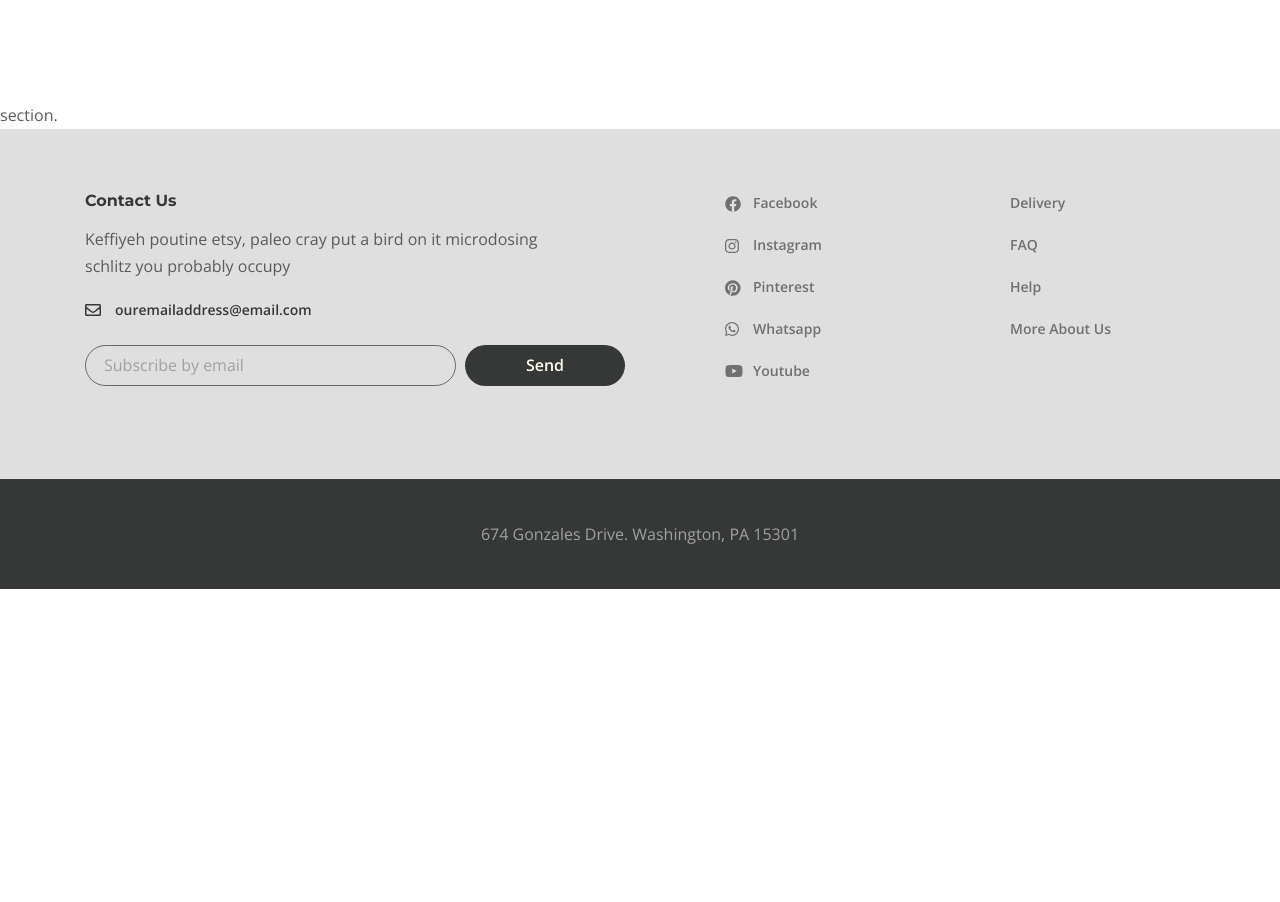
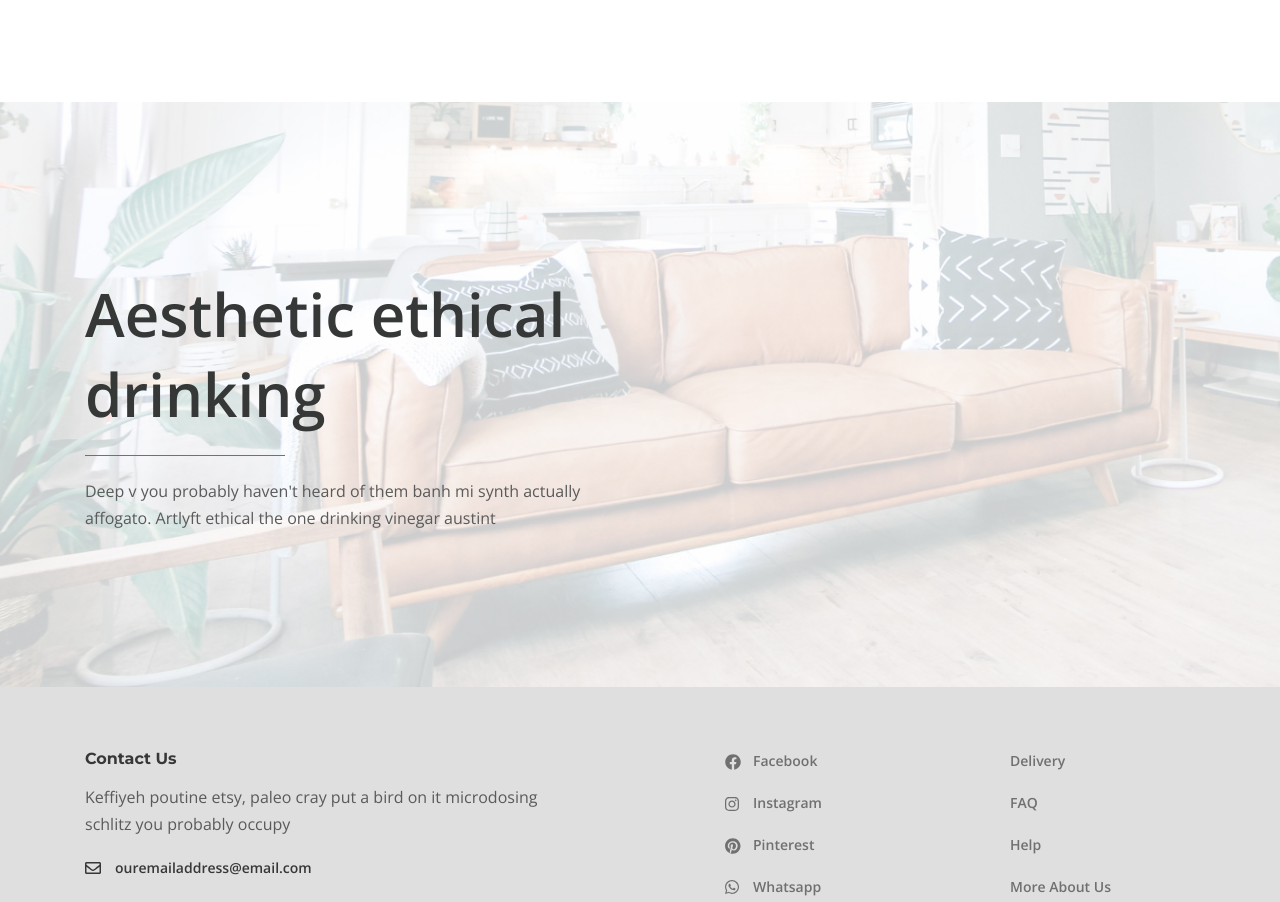
Before and after one commit to zebpaa/desire, a website: page app/index.html in a window 1280 px wide. Shown: the part 1493-2395 px from the top of the page. Before the commit the page ends 2082 px from the top, so only its background shows below. Drawn offline with nearby package versions, Linux system fonts and the light colour scheme.

Commit message:
finished the decor section

```diff
--- a/app/index.html
+++ b/app/index.html
@@ -130,7 +130,11 @@
             </p>
             <div class="collection">
               <a class="collection__item" href="#">
-                <img class="collection__images" src="images/content/collection-1.jpg" alt="" />
+                <img
+                  class="collection__images"
+                  src="images/content/collection-1.jpg"
+                  alt=""
+                />
                 <div class="collection__info">
                   <h6 class="collection__info-title">
                     Truffaut literally trust
@@ -141,7 +145,11 @@
                 </div>
               </a>
               <a class="collection__item" href="#">
-                <img class="collection__images" src="images/content/collection-2.jpg" alt="" />
+                <img
+                  class="collection__images"
+                  src="images/content/collection-2.jpg"
+                  alt=""
+                />
                 <div class="collection__info">
                   <h6 class="collection__info-title">
                     Truffaut literally trust
@@ -152,7 +160,11 @@
                 </div>
               </a>
               <a class="collection__item" href="#">
-                <img class="collection__images" src="images/content/collection-3.jpg" alt="" />
+                <img
+                  class="collection__images"
+                  src="images/content/collection-3.jpg"
+                  alt=""
+                />
                 <div class="collection__info">
                   <h6 class="collection__info-title">
                     Truffaut literally trust
@@ -163,7 +175,11 @@
                 </div>
               </a>
               <a class="collection__item" href="#">
-                <img class="collection__images" src="images/content/collection-4.jpg" alt="" />
+                <img
+                  class="collection__images"
+                  src="images/content/collection-4.jpg"
+                  alt=""
+                />
                 <div class="collection__info">
                   <h6 class="collection__info-title">
                     Truffaut literally trust
@@ -174,7 +190,11 @@
                 </div>
               </a>
               <a class="collection__item" href="#">
-                <img class="collection__images" src="images/content/collection-5.jpg" alt="" />
+                <img
+                  class="collection__images"
+                  src="images/content/collection-5.jpg"
+                  alt=""
+                />
                 <div class="collection__info">
                   <h6 class="collection__info-title">
                     Truffaut literally trust
@@ -187,7 +207,15 @@
             </div>
           </div>
         </section>
-        section.
+        <section class="decor">
+          <div class="container">
+            <h2 class="decor__title">Aesthetic ethical drinking</h2>
+            <p class="decor__text">
+              Deep v you probably haven't heard of them banh mi synth actually
+              affogato. Artlyft ethical the one drinking vinegar austint
+            </p>
+          </div>
+        </section>
       </main>
 
       <footer class="footer">
--- a/app/scss/style.scss
+++ b/app/scss/style.scss
@@ -370,3 +370,32 @@
     color: #707070;
   }
 }
+
+.decor{
+  padding: 172px 0 155px;
+  background-image: url('../images/decor-bg.jpg');
+  background-size: cover;
+  background-repeat: no-repeat;
+  &__title{
+    max-width: 540px;
+    color: $title;
+    font-size: 60px;
+    line-height: 80px;
+    padding-bottom: 22px;
+    margin-bottom: 22px;
+    position: relative;
+    &::after{
+      content: '';
+      position: absolute;
+      width: 200px;
+      height: 1px;
+      bottom: 0;
+      left: 0;
+      background: #6D7278;
+    }
+
+  }
+  &__text{
+    max-width: 540px;
+  }
+}
```
Also changed, not shown: app/css/style.min.css, app/images/decor-bg.jpg (added).
